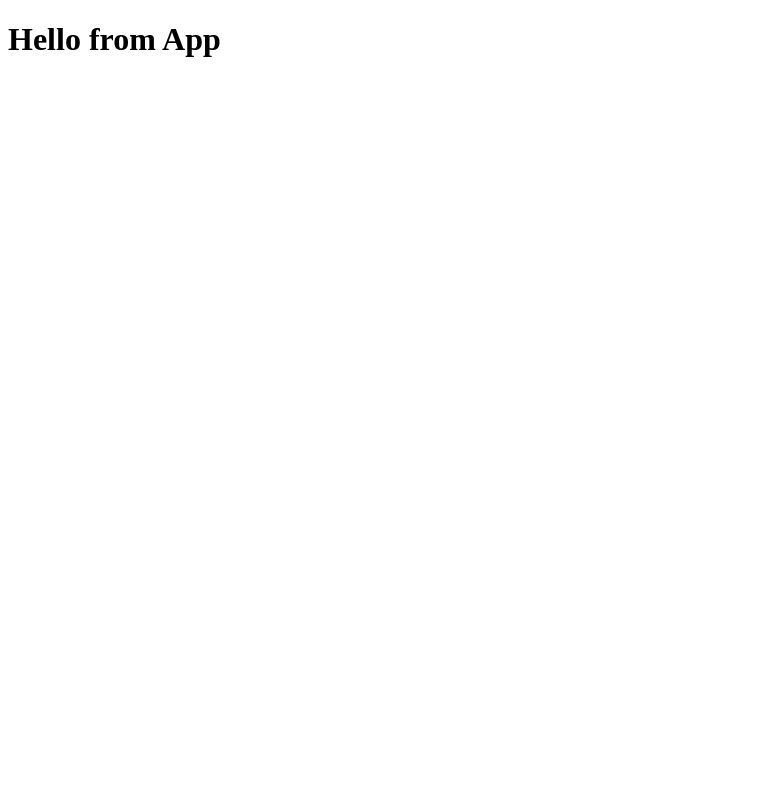
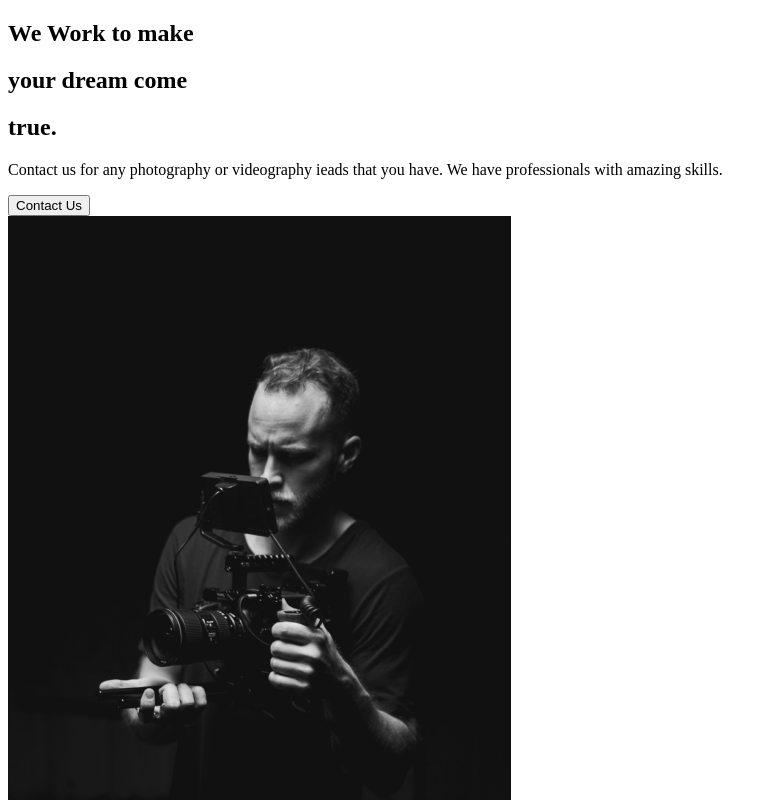
Before and after one commit to sujancrest/capture, a React (Create React App) app: page / in a window 1280 px wide. Shown: the top 800 px of the page, without its empty margins (0-777 px from the left). Built offline with nearby package versions, Linux system fonts and the light colour scheme.

Commit message:
About us Section

```diff
--- a/src/App.js
+++ b/src/App.js
@@ -1,10 +1,12 @@
 import React from "react";
+import AboutSection from "./pages/AboutUs";
 
+import AboutUs from "./pages/AboutUs"
 
 const App = () => {
     return (
         <div>
-            <h1>Hello from App</h1>
+            <AboutUs />
         </div>
     )
 }
--- /dev/null
+++ b/src/components/AboutSection.js
@@ -0,0 +1,29 @@
+import React from "react";
+import home1 from "../img/home1.png"
+
+const AboutSection = () => {
+    return (
+        <div>
+            <div className="description">
+                <div className="title">
+                    <div className="hide">
+                        <h2>We Work to make</h2>
+                    </div>
+                    <div className="hide">
+                        <h2>your <span>dream</span> come</h2>
+                    </div>
+                    <div className="hide">
+                        <h2>true.</h2>
+                    </div>
+                </div>
+                <p>Contact us for any photography or videography ieads that you have. We have professionals with amazing skills.</p>
+                <button>Contact Us</button>
+            </div>
+            <div className="image">
+                <img src={home1} alt="Guy with an camera" />
+            </div>
+        </div>
+    )
+}
+
+export default AboutSection
--- /dev/null
+++ b/src/pages/AboutUs.js
@@ -0,0 +1,11 @@
+import React from "react";
+
+import AboutSection from "../components/AboutSection";
+
+const AboutUs = () => {
+    return (
+        <AboutSection />
+    );
+};
+
+export default AboutSection;
```
